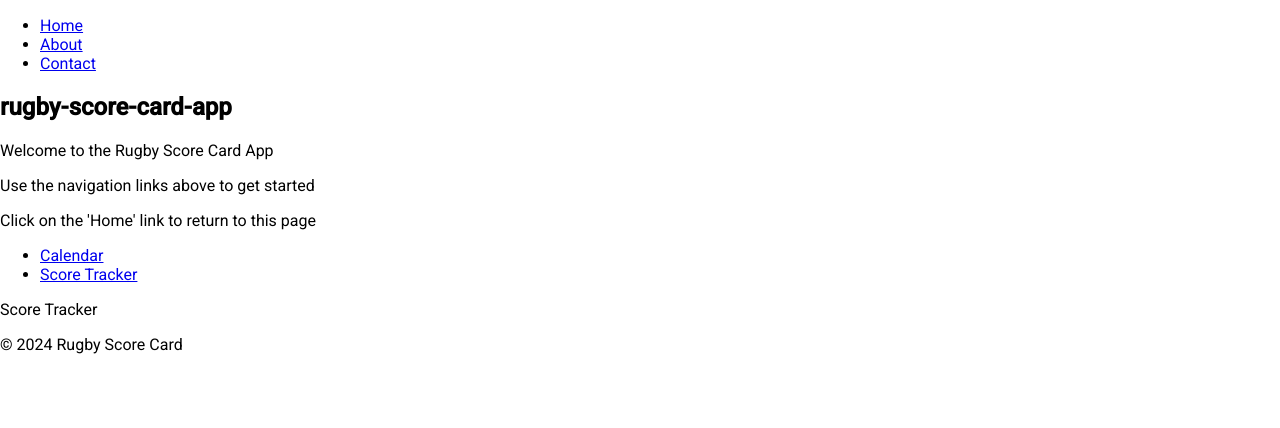
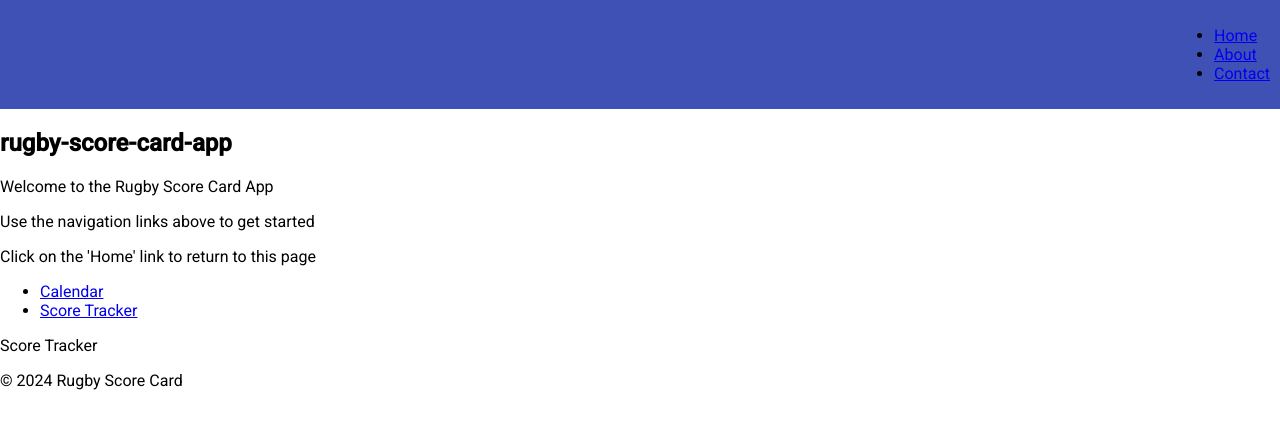
Before and after one commit to ddeveloper72/TopScoreRFC, an Angular app: page /score-tracker in a window 1280 px wide. Shown: the top 428 px of the page. Built offline with nearby package versions, Linux system fonts and the light colour scheme.

Commit message:
Add styles for app-header component to enhance layout and appearance

```diff
--- a/src/app/app-header/app-header.component.scss
+++ b/src/app/app-header/app-header.component.scss
@@ -0,0 +1,29 @@
+header {
+  display: flex;
+  justify-content: flex-end;
+  background-color: #3f51b5;
+  padding: 10px;
+}
+
+mat-list {
+  display: flex;
+  align-items: center;
+}
+
+mat-nav-list {
+  display: flex;
+  align-items: center;
+  margin-left: 20px;
+  color: white;
+  cursor: pointer;
+}
+
+mat-icon {
+  margin-right: 5px;
+}
+
+p {
+  margin: 0;
+  font-size: 16px;
+  color: white;
+}
```
